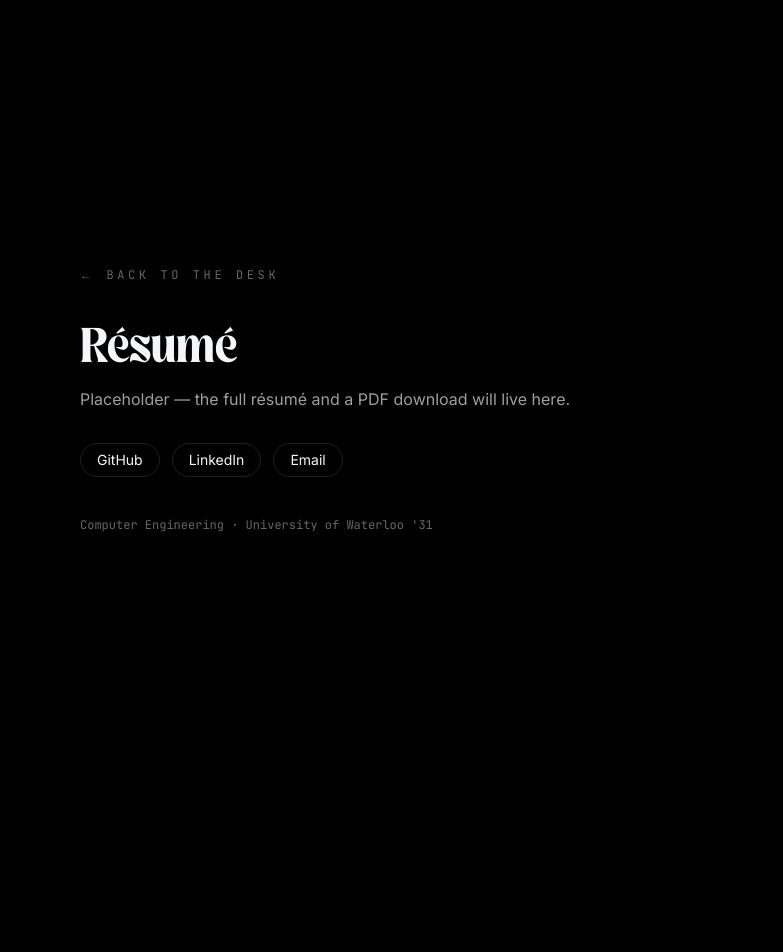
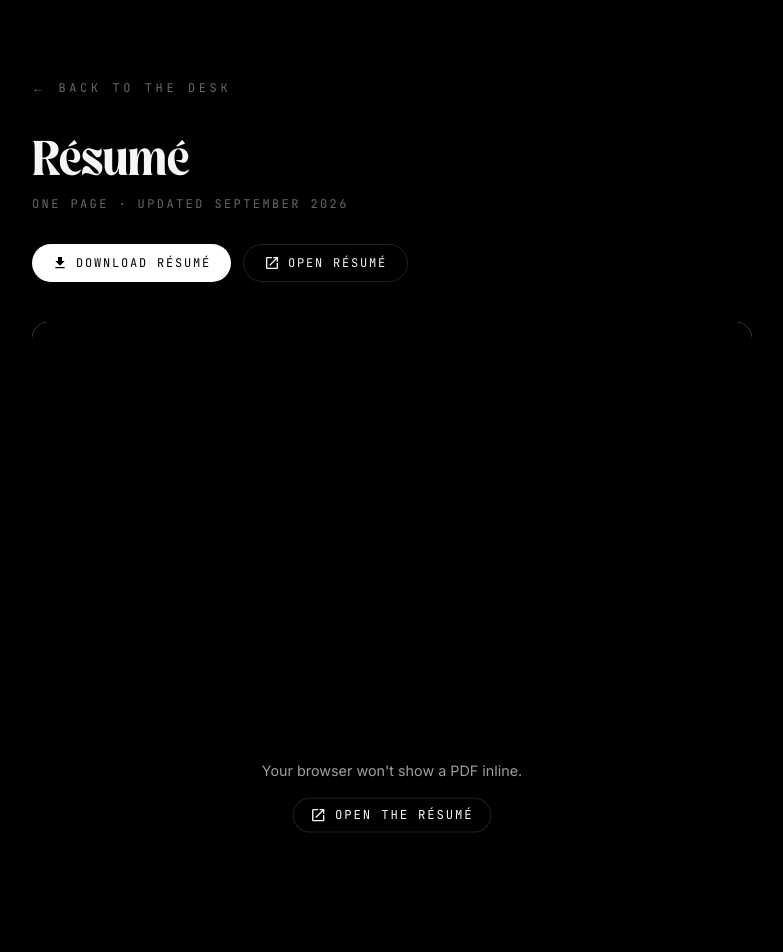
Before and after one commit to jchen208208/jayden-chen-portfolio, a Next.js app: page /resume in a window 1280 px wide. Shown: the top 952 px of the page, without its empty margins (248-1031 px from the left). Before the commit the page ends 800 px from the top, so only its background shows below. Built offline with nearby package versions, Linux system fonts and the light colour scheme.

Commit message:
resume page

```diff
--- a/src/app/resume/page.tsx
+++ b/src/app/resume/page.tsx
@@ -1,27 +1,95 @@
 import type { Metadata } from "next";
 import Link from "next/link";
-import { PROFILE, SOCIALS } from "@/lib/site";
+import { Icon } from "@/components/site/icons";
+import { PROFILE, RESUME_PDF, SOCIALS } from "@/lib/site";
 
 export const metadata: Metadata = {
   title: "Jayden Chen — Résumé",
+  description: `Résumé for ${PROFILE.name} — ${PROFILE.tagline}.`,
 };
 
 export default function ResumePage() {
   return (
-    <main className="mx-auto flex min-h-[100svh] max-w-2xl flex-col justify-center px-6 py-24">
+    <main className="mx-auto flex min-h-[100svh] max-w-3xl flex-col px-6 py-20">
       <Link
         href="/"
-        className="mb-10 font-mono text-xs uppercase tracking-[0.3em] text-ink-faint transition-colors hover:text-ink"
+        className="font-mono text-xs uppercase tracking-[0.3em] text-ink-faint transition-colors hover:text-ink"
       >
         ← Back to the desk
       </Link>
-      <h1 className="font-title text-4xl tracking-tight text-ink sm:text-5xl">
+
+      <h1 className="mt-10 font-title text-4xl tracking-tight text-ink sm:text-5xl">
         Résumé
       </h1>
-      <p className="mt-4 text-ink-soft">
-        Placeholder — the full résumé and a PDF download will live here.
+      <p className="mt-3 font-mono text-xs uppercase tracking-[0.2em] text-ink-faint">
+        One page · Updated {RESUME_PDF.updated}
       </p>
+
       <div className="mt-8 flex flex-wrap gap-3">
+        <a
+          href={RESUME_PDF.href}
+          download={RESUME_PDF.filename}
+          className="inline-flex items-center gap-2 rounded-full bg-white px-5 py-2.5 font-mono text-xs uppercase tracking-[0.15em] text-black transition-opacity hover:opacity-80"
+        >
+          <Icon name="download" size={16} />
+          Download résumé
+        </a>
+        <a
+          href={RESUME_PDF.href}
+          target="_blank"
+          rel="noreferrer"
+          className="inline-flex items-center gap-2 rounded-full border border-line px-5 py-2.5 font-mono text-xs uppercase tracking-[0.15em] text-ink transition-colors hover:border-ink"
+        >
+          <Icon name="openInNew" size={16} />
+          Open résumé
+        </a>
+      </div>
+
+      {/* The page itself is the frame — no border, since a white rule around a
+          white page only reads as one once there's a gap between them, and the
+          gap is the thing being removed here.
+
+          Chrome's built-in PDF viewer insets the page ~5px inside the embed
+          and top-aligns it, and none of that is styleable. Scaling the embed
+          just past the container pushes those insets outside the rounded clip,
+          so the page bleeds to all four edges. Anchoring at `origin-top` is
+          what keeps it: scaling about the centre lifts the page's name off the
+          top edge, and a larger scale (1.05 was tried) runs the last line off
+          the bottom. At 1.025 the overscan is ~3px into the PDF's own ~37px
+          margin. White ground, because the viewer paints nothing until the PDF
+          parses.
+
+          `<object>` renders its children only when the browser refuses to draw
+          a PDF inline — which most mobile browsers do — so the fallback needs
+          no JS to appear. */}
+      <div
+        className="mt-10 overflow-hidden rounded-[16px] bg-white"
+        style={{ aspectRatio: RESUME_PDF.pageAspect }}
+      >
+        <object
+          data={`${RESUME_PDF.href}#toolbar=0&navpanes=0&scrollbar=0&view=FitH`}
+          type="application/pdf"
+          aria-label={`${PROFILE.name} résumé, one page`}
+          className="h-full w-full origin-top -translate-y-[3px] scale-[1.025]"
+        >
+          <div className="flex h-full flex-col items-center justify-center gap-4 bg-paper px-6 text-center">
+            <p className="text-sm text-ink-soft">
+              Your browser won&apos;t show a PDF inline.
+            </p>
+            <a
+              href={RESUME_PDF.href}
+              target="_blank"
+              rel="noreferrer"
+              className="inline-flex items-center gap-2 rounded-full border border-line px-4 py-2 font-mono text-xs uppercase tracking-[0.15em] text-ink transition-colors hover:border-ink"
+            >
+              <Icon name="openInNew" size={16} />
+              Open the résumé
+            </a>
+          </div>
+        </object>
+      </div>
+
+      <div className="mt-10 flex flex-wrap gap-3">
         {SOCIALS.map((s) => (
           <a
             key={s.label}
@@ -34,7 +102,7 @@ export default function ResumePage() {
           </a>
         ))}
       </div>
-      <p className="mt-10 font-mono text-xs text-ink-faint">{PROFILE.tagline}</p>
+      <p className="mt-8 font-mono text-xs text-ink-faint">{PROFILE.tagline}</p>
     </main>
   );
 }
--- a/src/components/desk/DeskStage.tsx
+++ b/src/components/desk/DeskStage.tsx
@@ -158,7 +158,7 @@ function NextSection({
         id="after-desk"
         className="font-title text-[clamp(2.5rem,7vw,5rem)] leading-none text-white"
       >
-        Hi!
+        Hi! Let&apos;s build something! #opentowork
       </h2>
     </section>
   );
--- a/src/components/site/icons.tsx
+++ b/src/components/site/icons.tsx
@@ -1,12 +1,15 @@
 import type { SVGProps } from "react";
 
-/** Brand glyphs — single-path, inherit `currentColor`. */
+/** Brand + UI glyphs — single-path, inherit `currentColor`. */
 
 const PATHS = {
   github:
     "M12 .5C5.37.5 0 5.78 0 12.29c0 5.21 3.44 9.63 8.2 11.19.6.11.82-.25.82-.56 0-.28-.01-1.02-.02-2-3.34.71-4.04-1.58-4.04-1.58-.55-1.36-1.34-1.73-1.34-1.73-1.09-.73.08-.72.08-.72 1.2.08 1.84 1.22 1.84 1.22 1.07 1.8 2.81 1.28 3.5.98.11-.76.42-1.28.76-1.58-2.67-.3-5.47-1.31-5.47-5.83 0-1.29.47-2.34 1.24-3.17-.12-.3-.54-1.52.12-3.18 0 0 1.01-.32 3.3 1.21a11.6 11.6 0 0 1 6 0c2.29-1.53 3.3-1.21 3.3-1.21.66 1.66.24 2.88.12 3.18.77.83 1.24 1.88 1.24 3.17 0 4.53-2.81 5.53-5.49 5.82.43.36.81 1.08.81 2.18 0 1.58-.01 2.85-.01 3.24 0 .31.22.68.83.56A12.02 12.02 0 0 0 24 12.29C24 5.78 18.63.5 12 .5Z",
   linkedin:
     "M20.45 20.45h-3.56v-5.57c0-1.33-.03-3.04-1.85-3.04-1.86 0-2.14 1.45-2.14 2.94v5.67H9.35V9h3.41v1.56h.05c.48-.9 1.64-1.85 3.37-1.85 3.6 0 4.27 2.37 4.27 5.46v6.28ZM5.34 7.43a2.07 2.07 0 1 1 0-4.14 2.07 2.07 0 0 1 0 4.14ZM7.12 20.45H3.56V9h3.56v11.45ZM22.22 0H1.77C.79 0 0 .77 0 1.72v20.56C0 23.23.79 24 1.77 24h20.45c.98 0 1.78-.77 1.78-1.72V1.72C24 .77 23.2 0 22.22 0Z",
+  download: "M5 20h14v-2H5v2ZM19 9h-4V3H9v6H5l7 7 7-7Z",
+  openInNew:
+    "M19 19H5V5h7V3H5c-1.11 0-2 .9-2 2v14c0 1.1.89 2 2 2h14c1.1 0 2-.9 2-2v-7h-2v7ZM14 3v2h3.59l-9.83 9.83 1.41 1.41L19 6.41V10h2V3h-7Z",
 } as const;
 
 type IconName = keyof typeof PATHS;
--- a/src/lib/site.ts
+++ b/src/lib/site.ts
@@ -14,6 +14,21 @@ export const PROFILE = {
   // TODO — user: confirm this LinkedIn slug is current
   linkedin: "https://www.linkedin.com/in/jayden-chen-81b50a39b",
   resume: "/resume",
+} as const;
+
+/**
+ * The résumé PDF, served straight out of `public/`. The file on disk is named
+ * as it should appear in a visitor's Downloads folder and in the browser tab —
+ * the URL's last segment is the only thing that controls that when the PDF is
+ * opened rather than downloaded.
+ */
+export const RESUME_PDF = {
+  href: "/jayden_chen_resume.pdf",
+  /** filename for the download; matches the file so both paths agree */
+  filename: "jayden_chen_resume.pdf",
+  /** shown under the heading — bump when the PDF is replaced */
+  updated: "September 2026",
+  pageAspect: "8.5 / 11",
 } as const;
 
 /* ── sections → screens ─────────────────────────────────────────────────────── */
```
